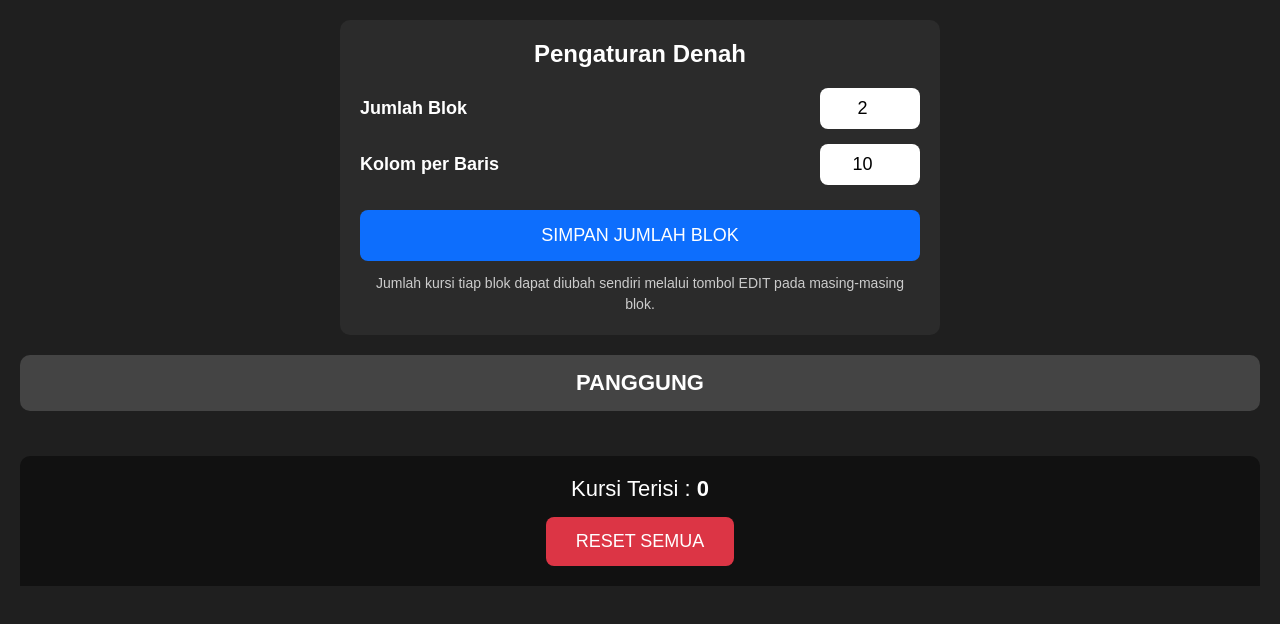
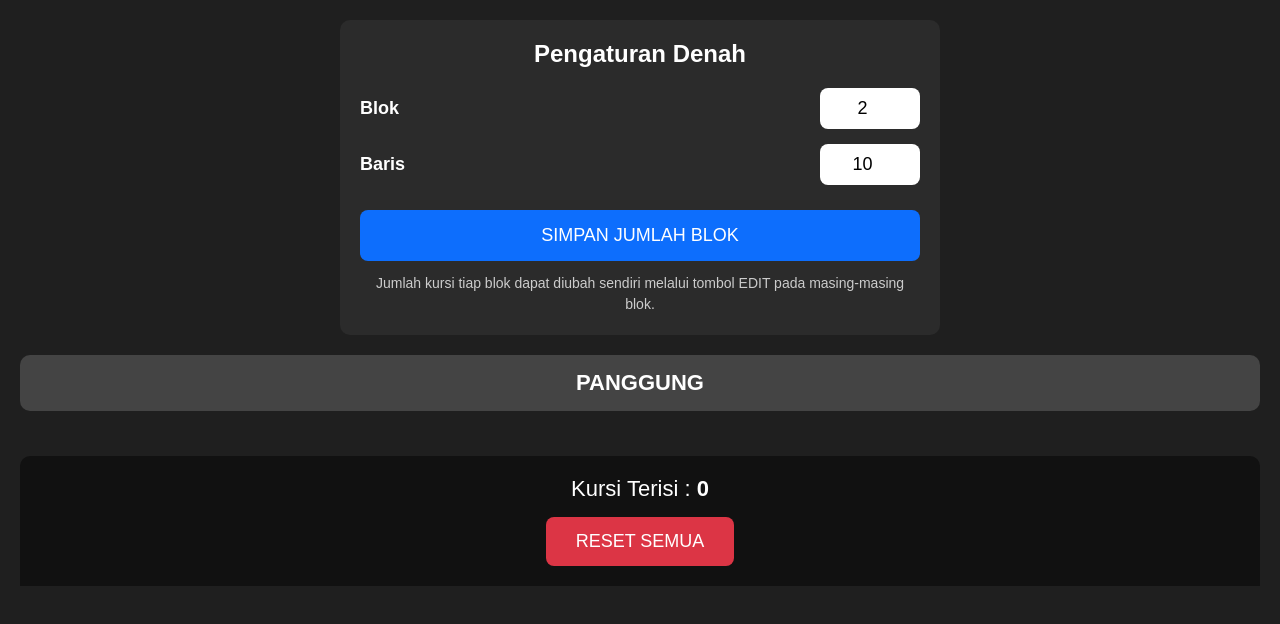
Before and after one commit to barmunadid-cpu/Hitunghadirin, a plain HTML site: page index.html in a window 1280 px wide. Drawn offline with Linux system fonts and the light colour scheme; no server answers.

Commit message:
index.html

```diff
--- a/index.html
+++ b/index.html
@@ -232,12 +232,12 @@ body{
     <h2>Pengaturan Denah</h2>
 
     <div class="item">
-        <label>Jumlah Blok</label>
+        <label>Blok</label>
         <input type="number" id="blok" value="2" min="1" max="26">
     </div>
 
     <div class="item">
-        <label>Kolom per Baris</label>
+        <label>Baris</label>
         <input type="number" id="kolom" value="10" min="1" max="30">
     </div>
 
```
